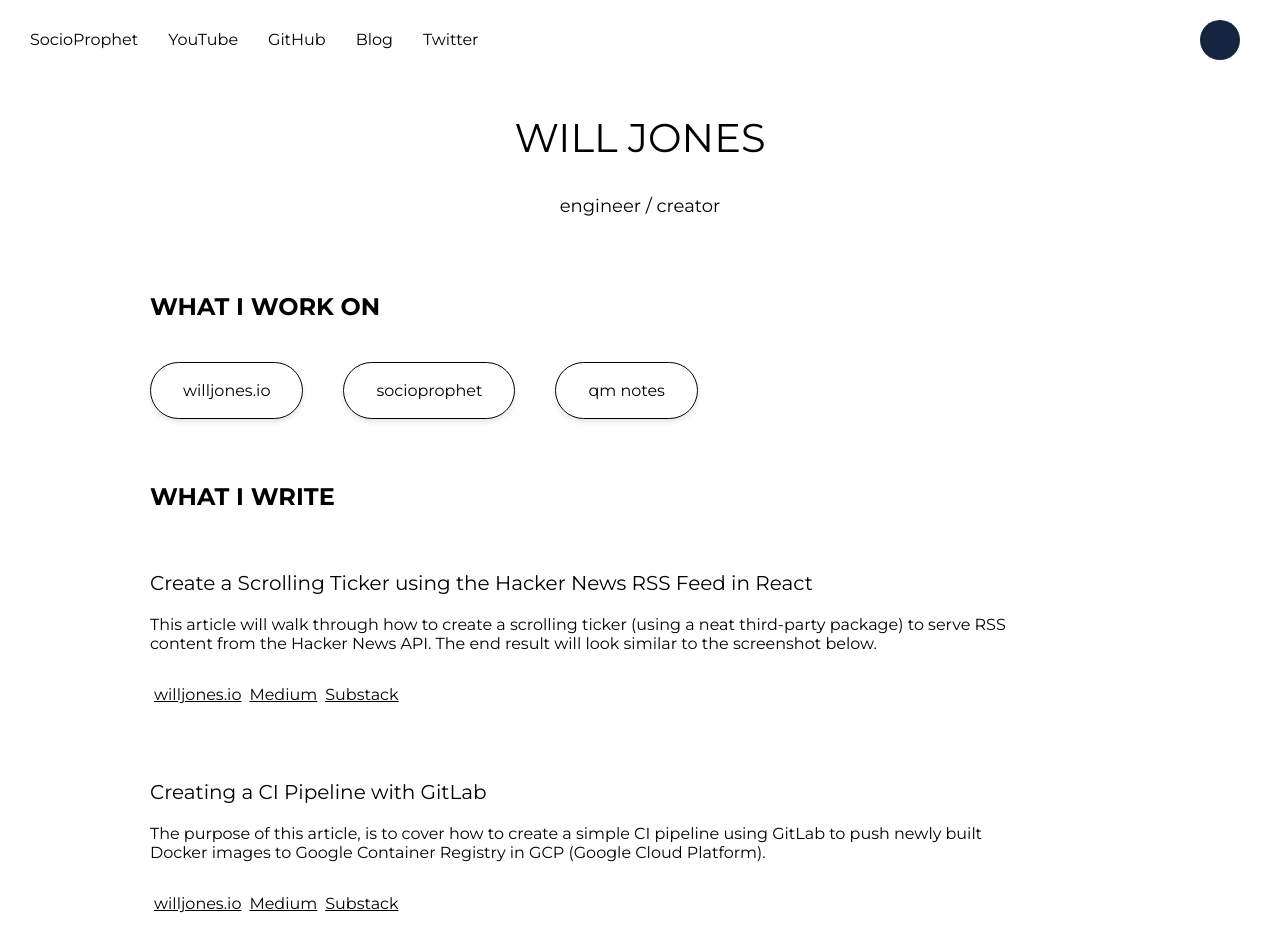
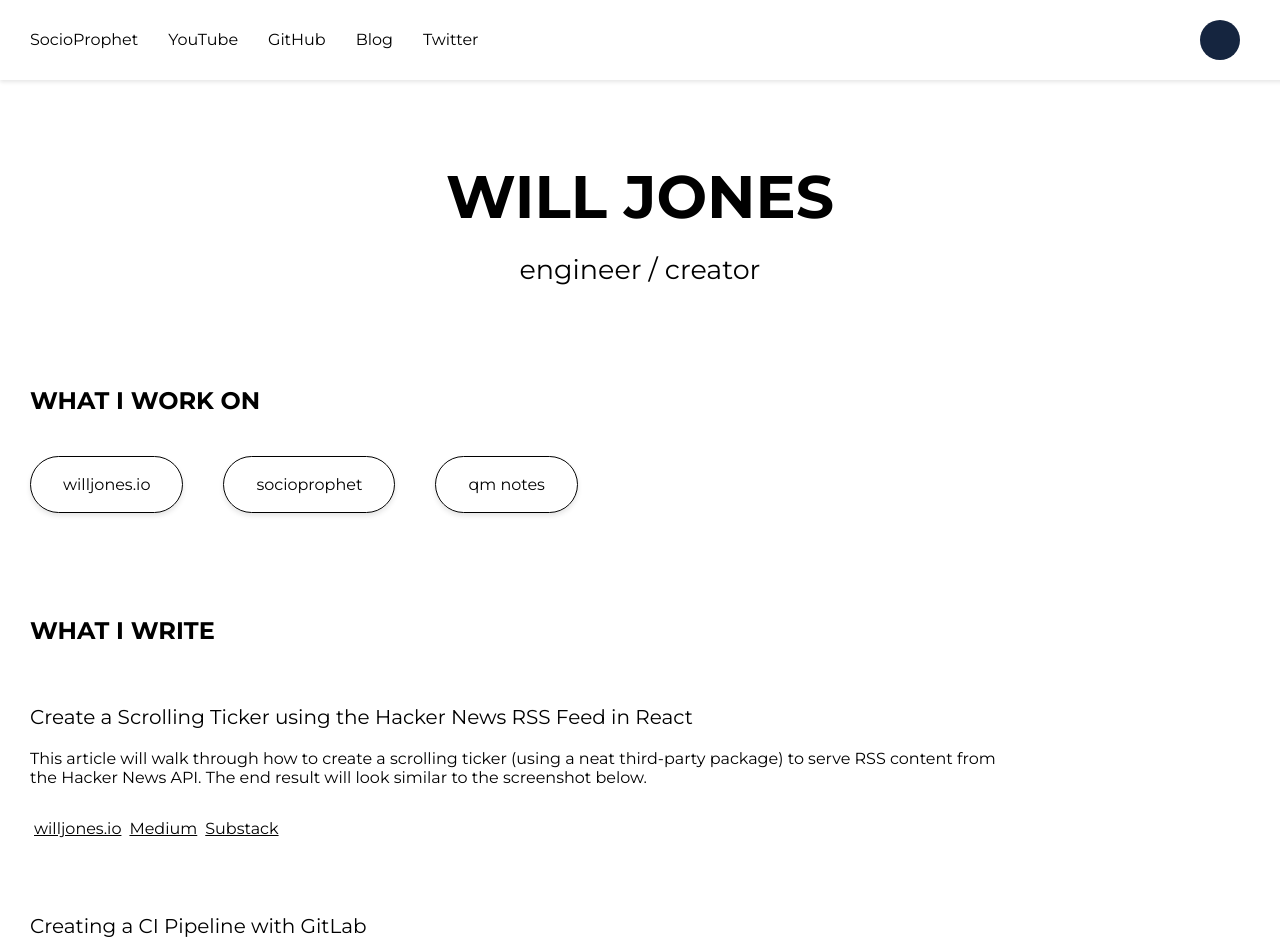
Before and after one commit to willdvlpr/willjonesio-v2, a Vue app: page / in a window 1280 px wide. Shown: the top 952 px of the page. Built offline with nearby package versions, Linux system fonts and the light colour scheme.

Commit message:
small style changes

```diff
--- /dev/null
+++ b/src/components/FooterSection.vue
@@ -0,0 +1,5 @@
+<script setup></script>
+
+<template>hello</template>
+
+<style scoped></style>
--- a/src/components/PageHeader.vue
+++ b/src/components/PageHeader.vue
@@ -23,6 +23,10 @@ nav {
   display: flex;
   padding-right: 40px;
   line-height: 80px;
+  position: fixed;
+  width: 100%;
+  background-color: #fff;
+  box-shadow: 0 2px 4px rgba(0, 0, 0, 0.1);
 }
 
 nav > * {
@@ -45,6 +49,7 @@ nav > * {
   display: flex;
   margin-left: auto;
   align-items: center;
+  margin-right: 40px;
 }
 
 @media (max-width: 600px) {
--- a/src/components/TitleSection.vue
+++ b/src/components/TitleSection.vue
@@ -5,25 +5,27 @@
 
 <style scoped>
 h1 {
-  font-size: 40px;
+  font-size: 60px;
   text-align: center;
-  font-weight: normal;
+  font-weight: 700;
+  margin: 0;
 }
 
 h2 {
-  margin-top: 20px;
-  font-size: 18px;
+  font-size: 27px;
   text-align: center;
   font-weight: normal;
+  margin: 0;
+  margin-top: 20px;
 }
 
 @media (max-width: 800px) {
   h1 {
-    font-size: 30px;
+    font-size: 45px;
   }
 
   h2 {
-    font-size: 14px;
+    font-size: 20px;
   }
 }
 </style>
--- a/src/components/WriteSection.vue
+++ b/src/components/WriteSection.vue
@@ -37,7 +37,7 @@ h2 {
 
 .read-more {
   padding-top: 15px;
-  padding-bottom: 15px;
+  padding-bottom: 25px;
   font-size: 16px;
   text-align: center;
 }
--- a/src/views/HomeView.vue
+++ b/src/views/HomeView.vue
@@ -3,6 +3,7 @@ import PageHeader from '../components/PageHeader.vue';
 import TitleSection from '../components/TitleSection.vue';
 import BuildSection from '../components/BuildSection.vue';
 import WriteSection from '../components/WriteSection.vue';
+import FooterSection from '../components/FooterSection.vue';
 </script>
 
 <template>
@@ -28,10 +29,12 @@ main {
 .title-section {
   justify-content: center;
   height: auto;
+  margin-top: 80px;
+  margin-bottom: 40px;
 }
 
 .build-section {
-  padding-left: 150px;
+  padding-left: 30px;
   padding-top: 40px;
   height: 150px;
 }
@@ -49,9 +52,9 @@ main {
 }
 
 .write-section {
-  padding-left: 150px;
+  padding-left: 30px;
   padding-right: 150px;
-  padding-top: 40px;
+  padding-top: 80px;
   height: auto;
 }
 
```
